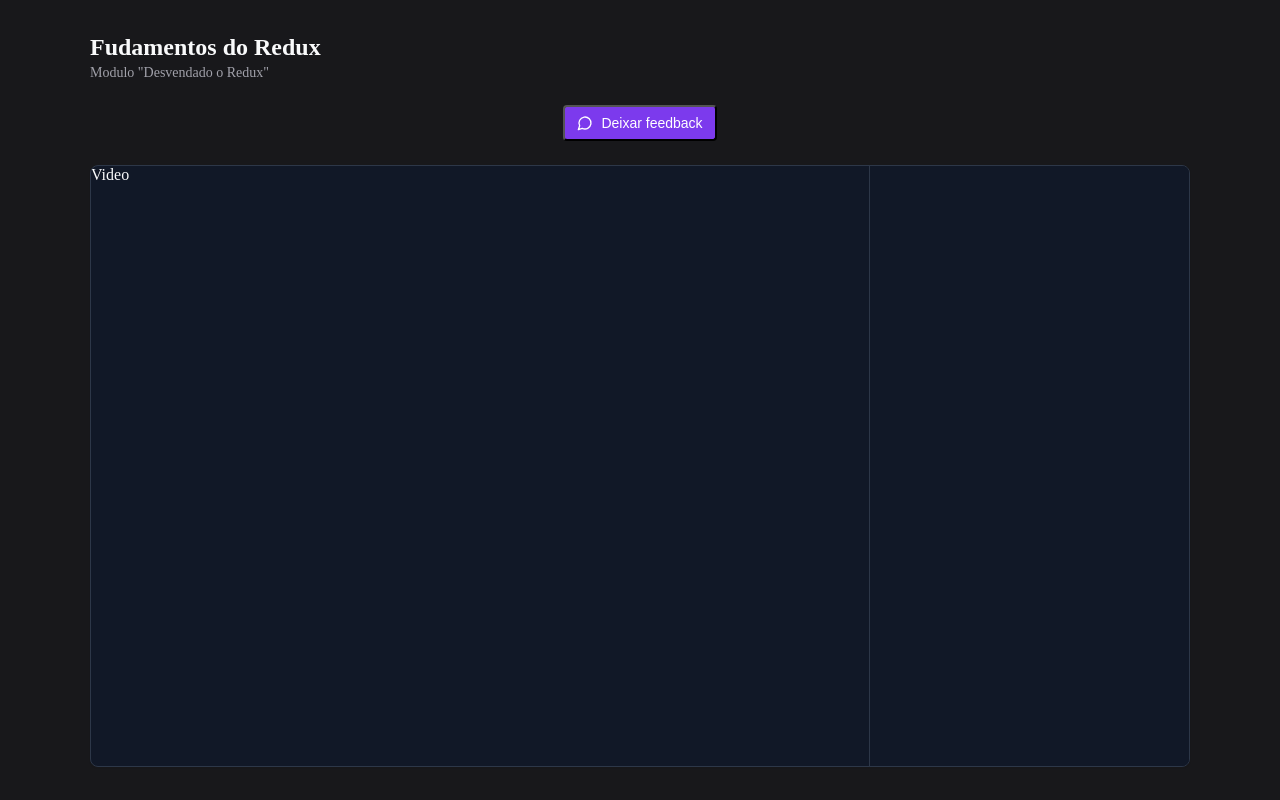
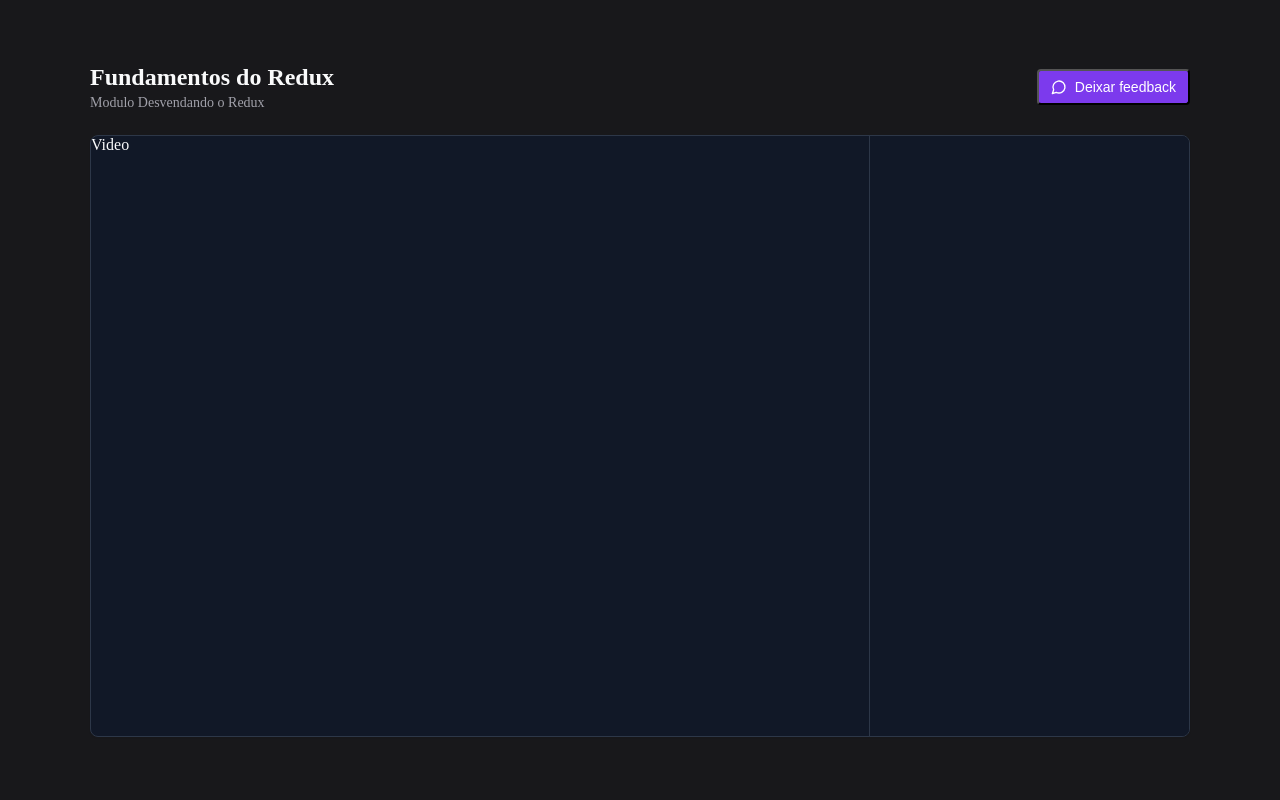
Before and after one commit to AdsonTanajura/react-redux-zustand, a React (Vite) app: page / in a window 1280 px wide. Built offline with nearby package versions, Linux system fonts and the light colour scheme.

Commit message:
Add TopBar component

```diff
--- /dev/null
+++ b/src/components/FeedBackButton/index.tsx
@@ -0,0 +1,15 @@
+import React from "react";
+import { ButtonContainer } from "./styles";
+import { MessageCircle } from "lucide-react";
+
+const FeedBackButton:React.FC = () => {
+
+    return(
+        <ButtonContainer>
+                <MessageCircle width={16} height={16} />
+                Deixar feedback
+        </ButtonContainer>
+    )
+};
+
+export default FeedBackButton;
--- /dev/null
+++ b/src/components/FeedBackButton/styles.ts
@@ -0,0 +1,19 @@
+import { styled } from "styled-components";
+
+export const ButtonContainer = styled.button`
+    display: flex;
+    align-items: center;
+    align-self: center;
+    gap: 8px;
+    border-radius: 4px;
+    background-color: #7c3aed;
+    padding: 8px 12px 8px 12px;
+    font-size: 14px;
+    font-weight: 500;
+    color: #ffffff;
+    transition: background-color 0.3s;
+
+    &:hover {
+        background-color: #6d28d9;
+}
+`;
--- /dev/null
+++ b/src/components/TopBar/index.tsx
@@ -0,0 +1,24 @@
+import React from "react";
+
+import { Container, TilteContainer, Tilte, ModuleName } from "./styles";
+import FeedBackButton from "../FeedBackButton";
+
+interface TopBarProps {
+    tilte:string;
+    module: string;
+}
+
+const TopBar:React.FC<TopBarProps> = ({tilte, module}) => {
+
+    return (
+        <Container>
+            <TilteContainer>
+                <Tilte>{tilte}</Tilte>
+                <ModuleName>{module}</ModuleName>
+            </TilteContainer>
+            <FeedBackButton />
+        </Container>
+    )
+};
+
+export default TopBar;
--- /dev/null
+++ b/src/components/TopBar/styles.ts
@@ -0,0 +1,23 @@
+import { styled } from "styled-components";
+
+export const Container = styled.div`
+    display: flex;
+    align-items: center;
+    justify-content: space-between;
+`;
+
+export const TilteContainer =styled.div`
+    display: flex;
+    flex-direction: column;
+    gap: 4px;
+`;
+
+export const Tilte = styled.h1`
+    font-size: 24px;
+    font-weight: bold;
+`;
+
+export const ModuleName = styled.span`
+    font-size: 14px;
+    color: #a1a1aa;
+`;
--- a/src/pages/Player/index.tsx
+++ b/src/pages/Player/index.tsx
@@ -1,28 +1,20 @@
 import React from "react";
-import { MessageCircle } from "lucide-react";
 
-import { Container, Header, Main } from './styles';
+import { Container, Main, Content } from './styles';
+
+import TopBar from "../../components/TopBar";
 
 const Player:React.FC = () => {
 
     return(
         <Container>
-            <div>
-                <Header>
-                    <div>
-                        <h1>Fudamentos do Redux</h1>
-                        <span>Modulo "Desvendado o Redux"</span>
-                    </div>
-                    <button>
-                        <MessageCircle width={16} height={16} />
-                        Deixar feedback
-                    </button>
-                </Header>
+            <Content>
+                <TopBar tilte="Fundamentos do Redux" module="Modulo Desvendando o Redux" />
                 <Main>
                     <div>Video</div>
                     <aside></aside>
                 </Main>
-            </div>
+            </Content>
         </Container>
     )
 };
--- a/src/pages/Player/styles.ts
+++ b/src/pages/Player/styles.ts
@@ -7,49 +7,14 @@ export const Container = styled.div`
     display: flex;
     justify-content: center;
     align-items: center;
-
-    div{
-        display: flex;
-        width: 1100px;
-        flex-direction: column;
-        gap: 24px;
-    }
 `;
 
-export const Header = styled.div`
-    align-items: center;
-    justify-content: space-between;
+export const Content = styled.div`
+        width: 1100px;
+        gap: 24px;
+    display: flex;
+        flex-direction: column;
 
-    div{
-        display: flex;
-        flex-direction: column;
-        gap: 4px;
-    }
-
-    h1{
-        font-size: 24px;
-        font-weight: bold;
-    }
-    span{
-        font-size: 14px;
-        color: #a1a1aa;
-    }
-    button{
-        display: flex;
-        align-items: center;
-        gap: 8px;
-        border-radius: 4px;
-        background-color: #7c3aed;
-        padding: 8px 12px 8px 12px;
-        font-size: 14px;
-        font-weight: 500;
-        color: #ffffff;
-        transition: background-color 0.3s;
-
-        &:hover {
-            background-color: #6d28d9;
-}
-    }
 `;
 
 export const Main = styled.main`
@@ -73,3 +38,9 @@ export const Main = styled.main`
         background-color: #111827;
     }
 `;
+
+export const TilteContainer = styled.div`
+    display: flex;
+    flex-direction: column;
+    gap: 4px;
+`;
```
